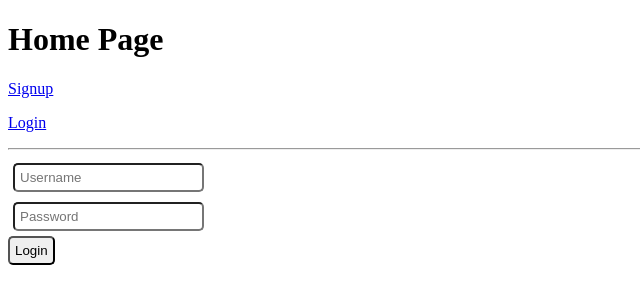
After one commit to jsjavoh/Goodreads, a Django app: page /users/login/ in a window 1280 px wide. The commit adds this page. Shown: the top 304 px of the page, without its empty margins (0-640 px from the left). Run offline with Django 5.2, Linux system fonts and the light colour scheme.

Commit message:
Login: view and test

```diff
--- a/templates/home.html
+++ b/templates/home.html
@@ -13,6 +13,7 @@
 <body>
 <h1>Home Page</h1>
 <p><a href="{% url 'user:register' %}">Signup</a></p>
+<p><a href="{% url 'user:login' %}">Login</a></p>
 <hr>
 {% block content %}
 {% endblock %}
--- /dev/null
+++ b/templates/user/login.html
@@ -0,0 +1,16 @@
+{% extends 'home.html' %}
+
+{% block content %}
+    <form action="{% url 'user:login' %}" method="post">{% csrf_token %}
+        {{ form.non_field_errors }}
+        <div class="input">
+            {{ form.username }}
+            {{ form.username.errors }}
+        </div>
+        <div class="input">
+            {{ form.password }}
+            {{ form.password.errors }}
+        </div>
+        <button type="submit" class="input">Login</button>
+    </form>
+{% endblock %}
--- a/user/forms.py
+++ b/user/forms.py
@@ -1,6 +1,8 @@
+from enum import unique
+
 from django import forms
+from django.contrib.auth import authenticate
 from django.contrib.auth.models import User
-from django.core.exceptions import ValidationError
 
 
 class RegisterForm(forms.ModelForm):
@@ -54,3 +56,30 @@ class RegisterForm(forms.ModelForm):
         if commit:
             user.save()
         return user
+
+
+class LoginForm(forms.Form):
+
+    username = forms.CharField(
+        max_length=200,
+        widget=forms.TextInput(attrs={
+            'class':'input',
+            'placeholder':'Username'
+        }),
+    )
+    password = forms.CharField(widget=forms.PasswordInput(attrs={
+        'class':'input',
+        'placeholder':'Password'
+    }))
+
+    def clean(self):
+        cleaned_data = super().clean()
+        username = cleaned_data.get('username')
+        password = cleaned_data.get('password')
+
+        if password and username:
+            user = authenticate(username=username, password=password)
+            if user is None:
+                raise forms.ValidationError('Validate username or password')
+            self.user = user
+        return cleaned_data
--- a/user/urls.py
+++ b/user/urls.py
@@ -1,7 +1,9 @@
 from django.urls import path
-from .views import RegisterView
+from .views import RegisterView, LoginView
+
 
 app_name = 'user'
 urlpatterns = [
     path('signup/', RegisterView.as_view(), name='register'),
+    path('login/', LoginView.as_view() ,name='login')
 ]
--- a/user/views.py
+++ b/user/views.py
@@ -1,7 +1,7 @@
 from django.contrib.auth import login
 from django.shortcuts import render, redirect
 from django.views import View
-from .forms import RegisterForm
+from .forms import RegisterForm, LoginForm
 
 class RegisterView(View):
     def get(self, request):
@@ -15,3 +15,16 @@ class RegisterView(View):
             login(request, user)
             return redirect('home')
         return render(request, 'user/register.html',{'form':form})
+
+class LoginView(View):
+
+    def get(self, request):
+        form = LoginForm()
+        return render(request, 'user/login.html', {'form':form})
+
+    def post(self, request):
+        form = LoginForm(request.POST)
+        if form.is_valid():
+            login(request, form.user)
+            return redirect('home')
+        return render(request, 'user/login.html',{'form':form})
```
Also changed, not shown: user/tests.py (+36 -0 lines).
